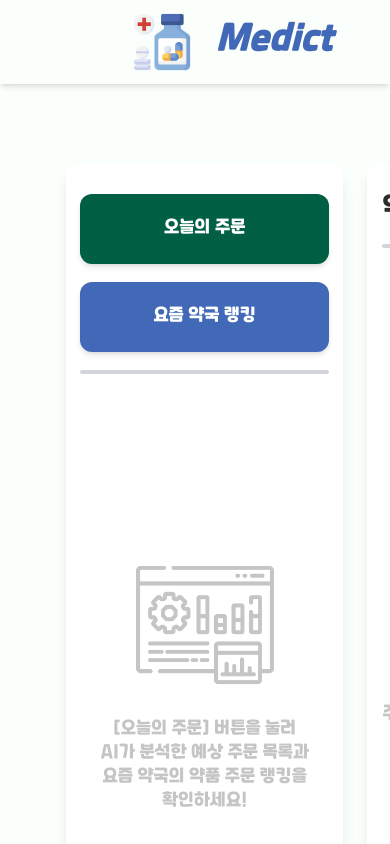
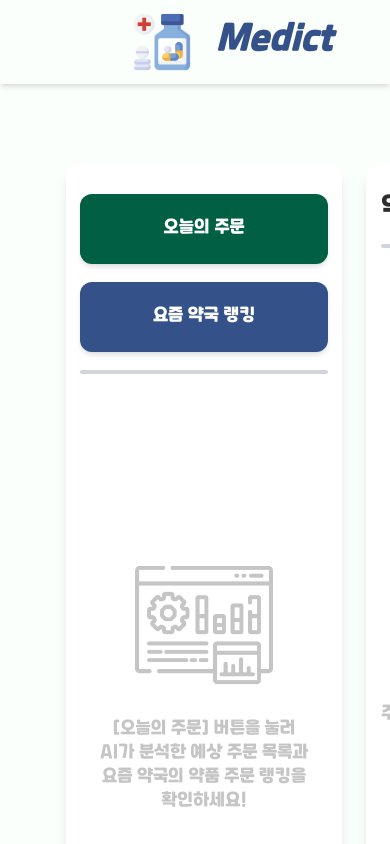
Before and after one commit to StopSoo/codevision-project1, a Next.js app: page /order in a window 390 px wide. Shown: the top 844 px of the page. Built offline with nearby package versions, Linux system fonts and the light colour scheme; no server answers.

Commit message:
design: css 수정

```diff
--- a/src/components/common/Area.tsx
+++ b/src/components/common/Area.tsx
@@ -19,7 +19,7 @@ export default function Area({ size, hasHeader, title, children }: AreaProps) {
         return (
             <div
                 style={{ width: `${sizeMap[size]}px` }}
-                className={"bg-white px-[14px] py-[30px] rounded-xl outline-solid shadow-lg flex flex-col h-full"}
+                className={"bg-white px-[14px] py-[30px] min-w-[276.33px] rounded-xl outline-solid shadow-lg flex flex-col h-full"}
             >
                 {hasHeader ? (
                     <div className="flex flex-row font-medium text-2xl md:text-3xl items-start whitespace-nowrap">
--- a/src/components/common/Button.tsx
+++ b/src/components/common/Button.tsx
@@ -3,7 +3,7 @@ interface ButtonProps {
     height: number;
     disabled?: boolean;
     bgColor: string;
-    hoverBgColor: string | null;
+    hoverBgColor: 'hover-green' | 'hover-blue';
     onClick: () => void;
 }
 
@@ -15,9 +15,9 @@ export default function Button({ text, height, disabled, bgColor, hoverBgColor,
             onClick={onClick}
             style={{ height: `${height}px` }}
             className={!disabled
-                ? hoverBgColor === null
-                    ? `flex flex-row w-full bg-${bgColor} font-medium font-recipe text-md md:text-2xl text-white whitespace-nowrap items-center justify-center px-[10px] md:px-[40px] py-[20px] rounded-xl outline-none shadow-md`
-                    : `flex flex-row w-full bg-${bgColor} hover:bg-${hoverBgColor} font-medium font-recipe text-md md:text-2xl text-white whitespace-nowrap items-center justify-center px-[10px] md:px-[40px] py-[20px] rounded-xl outline-none shadow-md`
+                ? hoverBgColor === 'hover-green'
+                    ? `flex flex-row w-full bg-${bgColor} hover:bg-hover-green font-medium font-recipe text-md md:text-2xl text-white whitespace-nowrap items-center justify-center px-[10px] md:px-[40px] py-[20px] rounded-xl outline-none shadow-md`
+                    : `flex flex-row w-full bg-${bgColor} hover:bg-hover-blue font-medium font-recipe text-md md:text-2xl text-white whitespace-nowrap items-center justify-center px-[10px] md:px-[40px] py-[20px] rounded-xl outline-none shadow-md`
                 : "flex flex-row w-full bg-sub-font font-medium font-recipe text-md md:text-2xl text-white whitespace-nowrap items-center justify-center px-[10px] md:px-[40px] py-[20px] rounded-xl outline-none shadow-md"
             }>
             {text}
--- a/src/components/modal/CartModal.tsx
+++ b/src/components/modal/CartModal.tsx
@@ -53,10 +53,12 @@ export default function CartModal({ type, message, onClose }: CartModalProps) {
                         type === 'cart'
                             ? <Image
                                 src="/assets/check_icon.png"
-                                width={50}
-                                height={50}
+                                width={40}
+                                height={40}
                                 alt="modal check icon"
+                                className="animate-bounce"
                                 priority
+                                fetchPriority="high"
                             />
                             : type === 'order'
                                 ? <Image
@@ -64,7 +66,9 @@ export default function CartModal({ type, message, onClose }: CartModalProps) {
                                     width={50}
                                     height={50}
                                     alt="modal check list icon"
+                                    className="animate-bounce"
                                     priority
+                                    fetchPriority="high"
                                 />
                                 : <Image
                                     src="/assets/alert_icon.png"
@@ -72,6 +76,7 @@ export default function CartModal({ type, message, onClose }: CartModalProps) {
                                     height={50}
                                     alt="modal alert icon"
                                     priority
+                                    fetchPriority="high"
                                 />
                     }
                 </div>
--- a/src/components/modal/NotiModal.tsx
+++ b/src/components/modal/NotiModal.tsx
@@ -33,7 +33,9 @@ export default function NotiModal({
                                 width={100}
                                 height={100}
                                 alt="modal check icon"
+                                className="animate-bounce"
                                 priority
+                                fetchPriority="high"
                             />
                             : <Image
                                 src="/assets/alert_icon.png"
@@ -41,6 +43,7 @@ export default function NotiModal({
                                 height={100}
                                 alt="modal alert icon"
                                 priority
+                                fetchPriority="high"
                             />
                     }
                 </div>
--- a/src/components/skeleton/DataListSkeleton.tsx
+++ b/src/components/skeleton/DataListSkeleton.tsx
@@ -1,6 +1,9 @@
 export default function DataListSkeleton() {
     return (
-        <div className="min-w-[225px] animate-pulse flex flex-col gap-6">
+        <div
+            className="min-w-[225px] animate-pulse overflow-y-auto flex flex-col gap-6"
+            style={{ scrollbarGutter: "stable" }}
+        >
             {[...Array(5)].map((_, i) => (
                 <div
                     key={i}
--- a/src/pages/order-history/index.tsx
+++ b/src/pages/order-history/index.tsx
@@ -105,6 +105,8 @@ export default function OrderHistory() {
                                     width={45}
                                     height={45}
                                     alt="check list icon"
+                                    priority
+                                    fetchPriority="high"
                                 />
                                 <input
                                     aria-label="startDate"
--- a/tailwind.config.js
+++ b/tailwind.config.js
@@ -13,7 +13,7 @@ module.exports = {
         "main-bg": "#FBFFFC",
         "main-color": "#016043",
         "sub-color": "#FFCC00",
-        "main-logo": "#4169B8",
+        "main-logo": "#345289",
         "selected-line": "#6BC6BC",
         "selected-bg": "#F2F8FF",
         "mileage-font": "#9D90B1",
@@ -25,7 +25,7 @@ module.exports = {
         "unselected-font": "#595959",
         "cart": "#C4F6EF",
         "hover-green": "#6BC6BC",
-        "hover-blue": "#345289",
+        "hover-blue": "#4169B8",
       },
       fontFamily: {
         recipe: ["Recipekorea", "pretendard", "sans-serif"],
```
